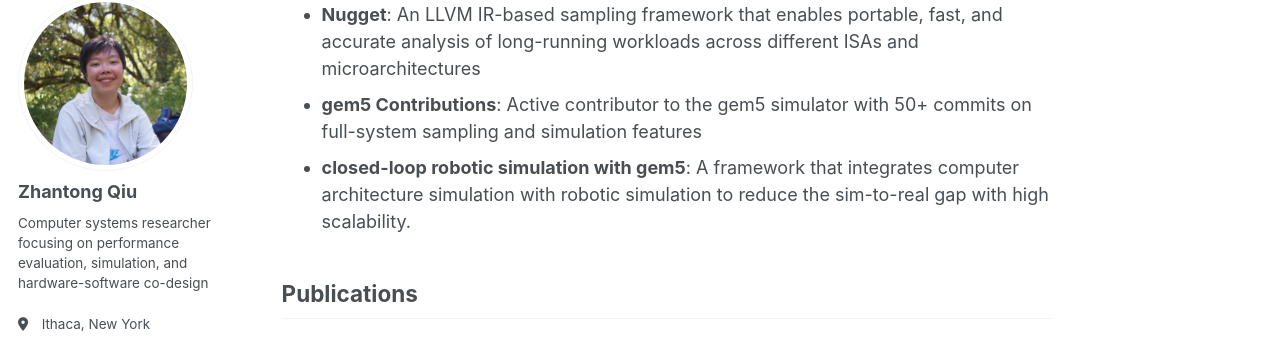
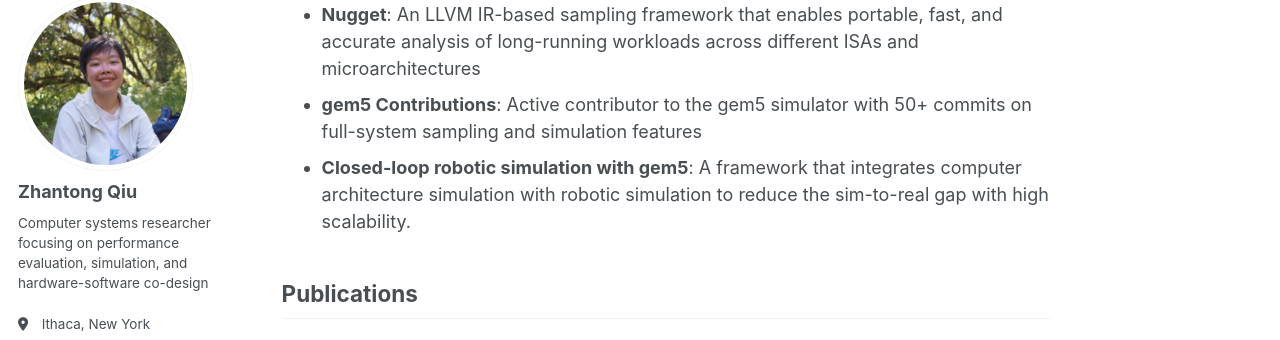
Before and after one commit to studyztp/studyztp.github.io, a Jekyll site: the page built from _pages/about.md, in a window 1280 px wide and 900 px high, scrolled down 626 px. Shown: the part 103-443 px from the top of the window. Built offline with Jekyll 4.4.1, drawn with Linux system fonts in a browser that asks for light colours; some web fonts are replaced; a script that is not in the unit is left out; a file with an impossible date is left out.

```diff
--- a/_pages/about.md
+++ b/_pages/about.md
@@ -21,7 +21,7 @@ I tackle challenging problems in constrained systems—from tiny robots to datac
 
 - **Nugget**: An LLVM IR-based sampling framework that enables portable, fast, and accurate analysis of long-running workloads across different ISAs and microarchitectures
 - **gem5 Contributions**: Active contributor to the gem5 simulator with 50+ commits on full-system sampling and simulation features
-- **closed-loop robotic simulation with gem5**: A framework that integrates computer architecture simulation with robotic simulation to reduce the sim-to-real gap with high scalability.
+- **Closed-loop robotic simulation with gem5**: A framework that integrates computer architecture simulation with robotic simulation to reduce the sim-to-real gap with high scalability.
 
 ## Publications
 
```
Also changed, not shown: _publications/2025-01-08-looppoint.md (+1 -1 lines).
